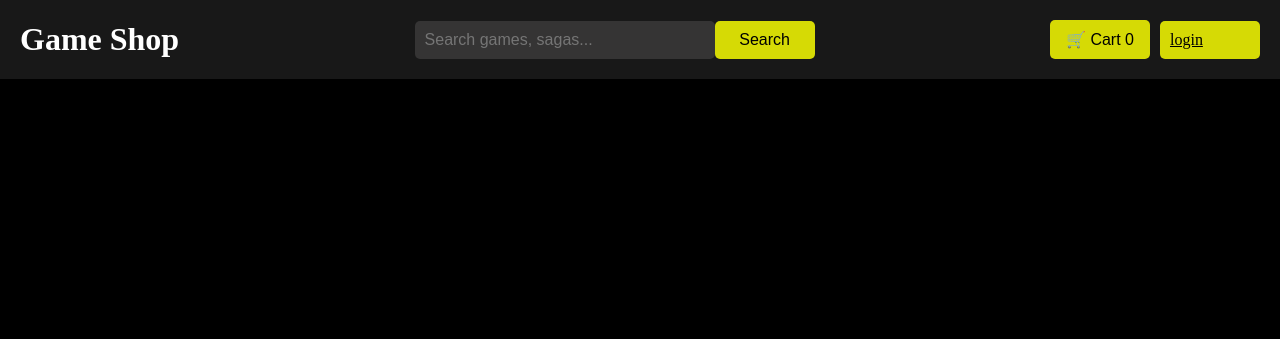
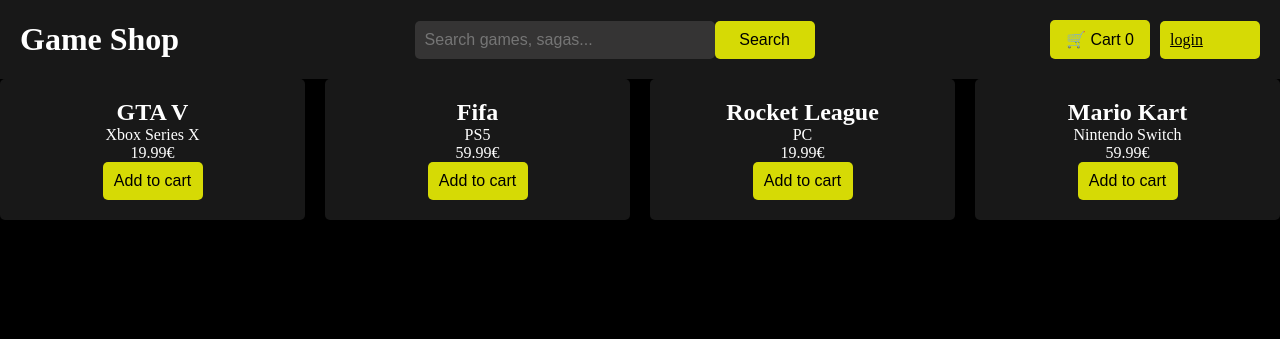
Before and after one commit to dragoestlop/web_project, a PHP site: page / in a window 1280 px wide. Shown: the top 339 px of the page. Run offline with PHP 8.4, Linux system fonts and the light colour scheme.

Commit message:
Añadido videojuegos de prueba para css y html

```diff
--- a/index.html
+++ b/index.html
@@ -24,6 +24,39 @@
     <a href="login.html" class="btn-login">login</a>
   </nav>
 </header>
+<!--Es para hacer pruebas con CSS y HTML, estos juegos deberian estar en una base de datos-->
+<main>
+    <section id="catalogo">
+        <article class="game-card">
+            <img src="" alt="">
+            <h2>GTA V</h2>
+            <p>Xbox Series X</p>
+            <p>19.99€</p>
+            <button class="btn-add-to-cart">Add to cart</button>
+        </article>
+        <article class="game-card">
+            <img src="" alt="">
+            <h2>Fifa</h2>
+            <p>PS5</p>
+            <p>59.99€</p>
+            <button class="btn-add-to-cart">Add to cart</button>
+        </article>
+        <article class="game-card">
+            <img src="" alt="">
+            <h2>Rocket League</h2>
+            <p>PC</p>
+            <p>19.99€</p>
+            <button class="btn-add-to-cart">Add to cart</button>
+        </article>
+        <article class="game-card">
+            <img src="" alt="">
+            <h2>Mario Kart</h2>
+            <p>Nintendo Switch</p>
+            <p>59.99€</p>
+            <button class="btn-add-to-cart">Add to cart</button>
+        </article>
+    </section>
+</main>
 
 
 </body>
--- a/styles.css
+++ b/styles.css
@@ -16,6 +16,7 @@ Universal reset that allow us to have control over the website
 
 body {
     background-color: var(--background-color);
+    color: var(--text-color);
 }
 
 /*
@@ -62,27 +63,15 @@ Headers objects
     color: var(--background-color);
 }
 
-.logo {
-    color: var(--text-color);
-}
-
 .user-controls {
     display: flex;
     gap: 10px; /* This allow us to have space between the buttons */
     align-items: center;
 }
 
-.user-controls .btn-icon{
-    padding: 10px;
-    border-radius: 5px;
-    border: none;
-    outline: none;
-    font-size: 16px;
-    width: 100px;
-    background-color: var(--accent-color);
-    color: var(--background-color);}
-
-.user-controls .btn-login{
+.user-controls .btn-login,
+.user-controls .btn-icon,
+.btn-add-to-cart{
     padding: 10px;
     border-radius: 5px;
     border: none;
@@ -95,8 +84,51 @@ Headers objects
 /*We make it interactive with our cursor */
 .user-controls .btn-login:hover,
 .user-controls .btn-icon:hover,
-.search-container button:hover{
+.search-container button:hover,
+.btn-add-to-cart:hover{
     background-color: var(--background-color);
     color: var(--accent-color);
     cursor: pointer;
 }
+
+
+/*
+Catalog
+*/
+#catalogo{
+    display: grid;
+    grid-template-columns: repeat(4, 1fr);
+    justify-content: center;
+    align-items: center;
+    gap: 20px;
+}
+/*
+flex es unidireccional, es decir, solo se puede aplicar en una dimension
+grid es bidireccional, es decir, se puede aplicar en dos dimensiones
+por eso lo hemos usado
+*/
+/*
+Responsive Design, hay que comprobar que funciona en todos los dispositivos.
+Aqui solo hemos solucionado el catalogo de videojuegos, pero hay que hacerlo con todos los elementos de la pagina.
+*/
+@media (max-width: 768px) {
+    #catalogo {
+        grid-template-columns: repeat(2, 1fr);
+    }
+}
+@media (max-width: 480px) {
+    #catalogo {
+        grid-template-columns: repeat(1, 1fr);
+    }
+}
+
+.game-card {
+    display: flex;
+    flex-direction: column;
+    justify-content: center;
+    align-items: center;
+    padding: 20px;
+    border-radius: 5px;
+    background-color: var(--header-color);
+    color: var(--text-color);
+}
```
